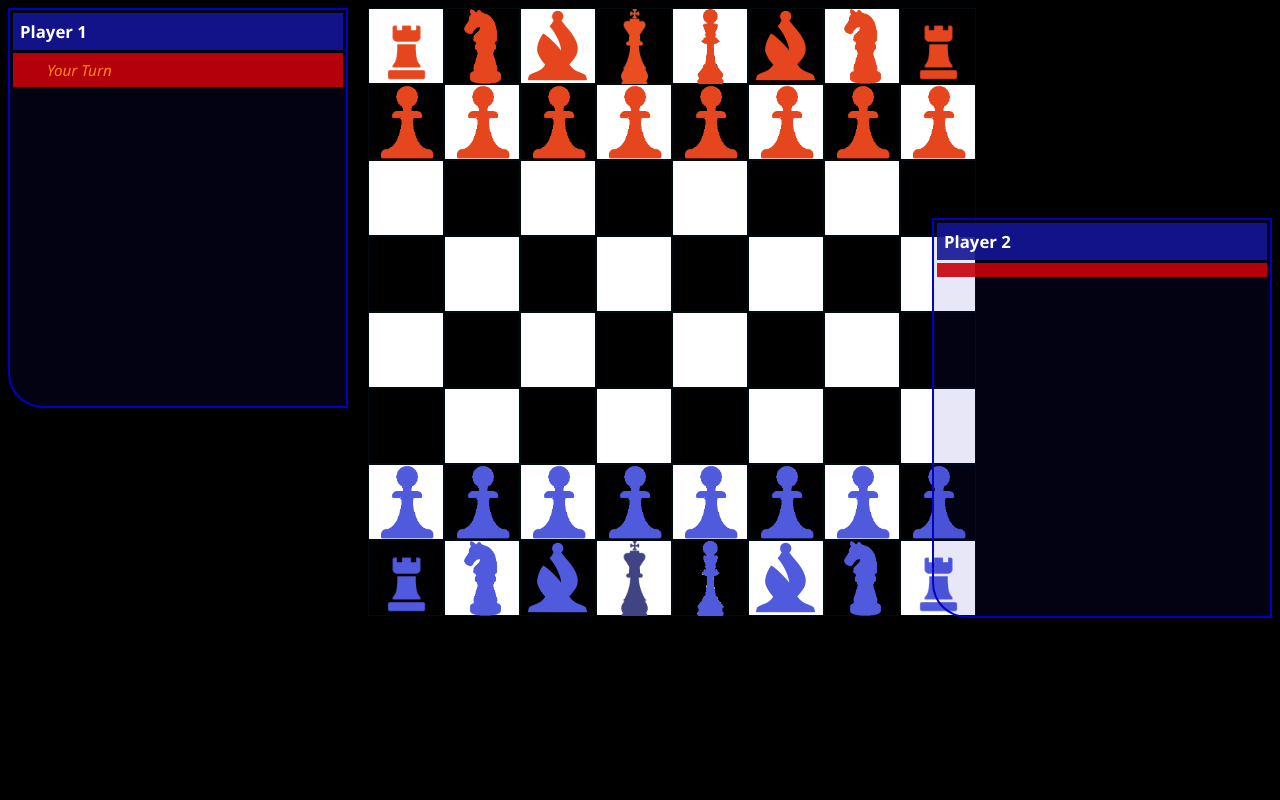
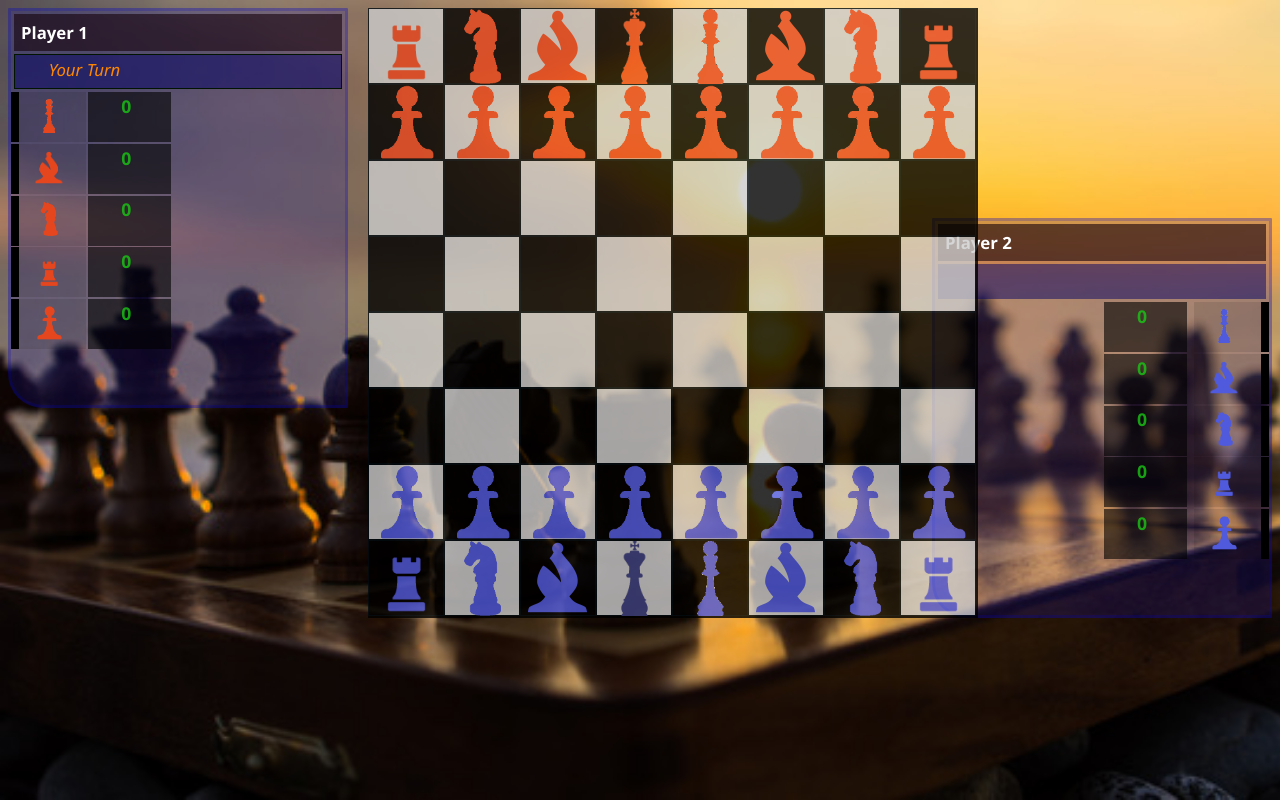
Before and after one commit to akshaydongaregit/OnlineChess, a plain HTML site: page Chess.html in a window 1280 px wide. Drawn offline with Linux system fonts and the light colour scheme.

Commit message:
UI changed

```diff
--- a/Chess.html
+++ b/Chess.html
@@ -24,10 +24,19 @@
     </head>
     <body>
     <div id="player1" class="player">
-    <div id="pname1" class="player-name">
-        Player 1
+        <div id="pname1" class="player-name">
+            Player 1
+        </div>
+        <div id="pt1" class="player-turn"></div>
+        <div id="outs" class="out-tab">
+            <script>
+                for(var i=0;i<5;i++)
+                    document.write("<div id=\"opi1"+i+"\" class=\"out-piece\"><div id=\"opicon1"+i+"\" class=\"opicon\"></div></div><div id=\"opcnt1"+i+"\" class=\"out-count\">0</div>");
+            </script>
+        </div>
     </div>
-    <div id="pt1" class="player-turn"></div>
+
+    <div id="blay" >
     </div>
 
     <div id="board">
@@ -55,6 +64,12 @@
             Player 2
         </div>
         <div id="pt2" class="player-turn"></div>
+        <div id="outs" class="out-tab t2">
+            <script>
+                for(var i=0;i<5;i++)
+                    document.write("<div id=\"opi2"+i+"\" class=\"out-piece\"><div id=\"opicon2"+i+"\" class=\"opicon\"></div></div><div id=\"opcnt2"+i+"\" class=\"out-count\">0</div>");
+            </script>
+        </div>
     </div>
 
         <script>
@@ -69,14 +84,14 @@
 
                     if(i%2!=0)
                         if(j%2!=0)
-                             clr="#fff";
+                             clr="rgba(255,255,255,.8)";
                         else
-                            clr="#000";
+                            clr="rgba(0,0,0,.8)";
                     else
                         if(j%2!=0)
-                            clr="#000";
+                            clr="rgba(0,0,0,.8)";
                         else
-                            clr="#fff";
+                            clr="rgba(255,255,255,.8)";
 
                     el.setAttribute("style","background-color:"+clr+";");
                 }
--- /dev/null
+++ b/css/circle.css
@@ -0,0 +1,49 @@
+#bar-circle
+{
+  padding:1%;
+  position: absolute;
+  left: 30%;
+  width: 30%;
+  height: 300px;
+  background: black;
+  box-sizing: border-box;
+}
+
+.bar
+{
+  width: 20%;
+  height: 20px;
+  background:white;
+  margin: 1%;
+}
+
+#bar1
+{
+  position: absolute;
+  transform: rotate(90deg);
+  left: 30%;
+  top:20%;
+}
+
+#bar2
+{
+  position: absolute;
+  transform: rotate(90deg);
+  left: 30%;
+  top: 70%;
+}
+#bar3
+{
+  position: absolute;
+  transform: rotate(0deg);
+  left: 10%;
+  top: 45%;
+}
+
+#bar0
+{
+  position: absolute;
+  transform: rotate(0deg);
+  left: 50%;
+  top: 45%;
+}
--- a/css/main.css
+++ b/css/main.css
@@ -1,13 +1,15 @@
 
 body{
-    background:#000;
+    background:url('../img/Chess1.jpg') no-repeat;
+    background-size: cover;
+
 }
 
 .player{
     width: 340px;
     height: 400px;
     background:#fff;
-    border:2px solid rgba(2,2,200,.99);
+    border:3px solid rgba(2,2,200,.2);
     border-radius:1px;
     border-bottom-left-radius: 35px;
     box-sizing:border-box;
@@ -15,17 +17,17 @@ body{
 
 #player1{
     float:left;
-    background: rgba(20,20,180,.1);
+    background: rgba(20,20,180,.2);
 }
 #player2{
     float:right;
     margin-top: -400px;
-    background: rgba(30,20,180,.1);
+    background: rgba(30,20,180,.2);
 }
 
 .player-name
 {
-    background: rgba(20,20,150,.9);
+    background: rgba(20,0,10,.6);
     margin:1%;
     padding: 2%;
     font: bold 105% "Segoe UI",arial;
@@ -34,12 +36,69 @@ body{
 
 .player-turn
 {
-    background: rgba(200,0,10,.9);
+    background: rgba(2,0,100,.5);
+    border:0px solid rgba(0,20,0,1);
     margin:1%;
-    padding: 2%;
+    padding: 1%;
+    height: 35px;
     padding-left: 10%;
-    font: italic 95% "Segoe UI",arial;
-    color:#f81;
+    font: italic 105% "Segoe UI",arial;
+    color:#f80;
+    box-sizing: border-box;
+}
+.out-tab
+{
+    width:50%;
+    height: 300px;
+}
+.out-tab.t2
+{
+    float:right;
+}
+.out-piece[id^="opi2"]
+{
+    float:right;
+    margin-bottom:1% ;
+    border-left:0px solid ;
+    border-right:8px solid ;
+}
+
+.opicon
+{
+    width:50%;
+    height: 50px;
+    background: rgba(0,0,0,1);
+    background: url('../img/icons/pawn1.png') rgba(0,0,0,.01) no-repeat;
+    background-size: contain;
+    margin-left: 20%;
+    margin-top: 10%;
+}
+
+.out-piece
+{
+    margin:0%;
+    width: 45%;
+    height: 50px;
+    background: rgba(0,0,0,.1);
+    border-left:8px solid #000;
+    box-sizing:border-box;
+    float: left;
+}
+
+.out-count
+{
+    background-size: cover;
+    padding: 1%;
+    padding-left: 20%;
+    margin:1%;
+    margin-top: 0px;
+    width: 50%;
+    height: 50px;
+    background:rgba(0,0,0,.6);
+    float:left;
+    color: rgba(25,200,20,.8);
+    font:bold 110% "Segoe UI";
+    box-sizing:border-box;
 }
 
 #board{
@@ -48,6 +107,7 @@ body{
             background: #000;
             margin-left:360px;
             margin-bottom:0px;
+            opacity:.8;
         }
 
         .block
@@ -66,3 +126,14 @@ body{
             width: 75px;
             height: 75px;
         }
+
+/* #blay
+{
+    position: fixed;
+    left:0;
+    top: 0;
+    width:100%;
+    height: 100%;
+    background-color: rgba(0,0,50,.15);
+}
+*/
--- a/js/board.js
+++ b/js/board.js
@@ -24,5 +24,28 @@ for(var i=1;i<9;i++)
 {
     document.getElementById("ib7"+i+"").setAttribute("style","background:url('img/icons/pawn2.png');background-size:cover");
 }
+updatePlayerNote();
+setOutPlayerTab();
+function setOutPlayerTab()
+{
+    document.getElementById("opicon20").setAttribute("style","background:url('img/icons/queen2.png') no-repeat;background-size:contain");
+    document.getElementById("opicon21").setAttribute("style","background:url('img/icons/bishop2.png') no-repeat;background-size:contain");
+    document.getElementById("opicon22").setAttribute("style","background:url('img/icons/knight2.png') no-repeat;background-size:contain");
+    document.getElementById("opicon23").setAttribute("style","background:url('img/icons/rook2.png') no-repeat;background-size:contain");
+    document.getElementById("opicon24").setAttribute("style","background:url('img/icons/pawn2.png') no-repeat;background-size:contain");
 
-updatePlayerNote();
+    document.getElementById("opicon10").setAttribute("style","background:url('img/icons/queen1.png') no-repeat;background-size:contain");
+    document.getElementById("opicon11").setAttribute("style","background:url('img/icons/bishop1.png') no-repeat;background-size:contain");
+    document.getElementById("opicon12").setAttribute("style","background:url('img/icons/knight1.png') no-repeat;background-size:contain");
+    document.getElementById("opicon13").setAttribute("style","background:url('img/icons/rook1.png') no-repeat;background-size:contain");
+    document.getElementById("opicon14").setAttribute("style","background:url('img/icons/pawn1.png') no-repeat;background-size:contain");
+}
+
+function changeBodyBackground()
+{
+    var r=parseInt(Math.random()*10);
+    if(r==0)
+        changeBodyBackground();
+    else
+        document.body.setAttribute("style","background:url('img/Chess"+r+".jpg') no-repeat;background-size:cover");
+}
--- a/js/play.js
+++ b/js/play.js
@@ -14,14 +14,20 @@ var cplayer=1;
 /* Defining functions to calculate and mange moves pieces  */
 function updatePlayerNote()
 {
+    var pt1 = document.getElementById("pt1");
+    var pt2 = document.getElementById("pt2");
     if(cplayer>0)
     {
-        document.getElementById("pt2").innerHTML="";
-        document.getElementById("pt1").innerHTML="Your Turn";
+        pt2.innerHTML="";
+        pt2.style.border="";
+        pt1.innerHTML="Your Turn";
+        pt1.style.border="1.5px solid rgba(0,20,0,1)";
     }else if(cplayer<0)
     {
-        document.getElementById("pt1").innerHTML="";
-        document.getElementById("pt2").innerHTML="Your Turn";
+        pt1.innerHTML="";
+        pt1.style.border="";
+        pt2.innerHTML="Your Turn";
+        pt2.style.border="1.5px solid rgba(0,20,0,1)";
     }
 }
 function handle_Block_Click(e)
@@ -52,6 +58,7 @@ function handle_Block_Click(e)
             return false;
 
         e.style.border="3px solid blue";
+        e.style.borderRadius="50%";
         clicked=e;
         show_Valid_Moves(e);
     }else if((blocks[r][c]<0&&blocks[r1][c1]<0)||(blocks[r][c]>0&&blocks[r1][c1]>0))
@@ -59,9 +66,11 @@ function handle_Block_Click(e)
         console.log("\nHomo click");
         //clearing current selected.
         clicked.style.border="";
+        clicked.style.borderRadius="0px";
         clear_Green_Marked();
 
         e.style.border="3px solid blue";
+        e.style.borderRadius="50%";
         clicked=e;
         show_Valid_Moves(e);
     }else
@@ -73,10 +82,14 @@ function handle_Block_Click(e)
 
 function move(e)
 {
+
     if(green_marked.indexOf(e)<0)
         return false;
     var p1=getPosition(e);
     var p2=getPosition(clicked);
+
+    updateOutCount(p1);
+
     blocks[p1.i][p1.j]=blocks[p2.i][p2.j];
     blocks[p2.i][p2.j]=0;
 
@@ -85,6 +98,7 @@ function move(e)
     ie.style.background=iclicked.style.background;
     iclicked.style.background="";
     clicked.style.border="";
+    clicked.style.borderRadius="";
     clicked=null;
     clear_Green_Marked();
 
@@ -166,6 +180,7 @@ function show_Valid_Moves(s)
             //console.log(" Formed Id : "+id);
             var be=document.getElementById(id);
             be.style.border="3px solid #0f0";
+            be.style.borderRadius="50%";
             green_marked.push(be);
         }
 }
@@ -186,6 +201,7 @@ function clear_Green_Marked()
     for(var i=0;i<green_marked.length;i++)
     {
         green_marked[i].style.border="";
+        green_marked[i].style.borderRadius="0px";
     }
     green_marked=[];
     //console.log("\nCleared "+green_marked.length);
@@ -404,3 +420,36 @@ for(var i=0;i<pcs.length;i++)
 }
 
 /*--------------------------------------------------------------*/
+
+/*--------------------------------------------------------------
+    Functions and data for keeping track of removed players.
+--------------------------------------------------------------*/
+var outs=[
+    [[12,0],[8,0],[5,0],[2,0],[1,0]],
+    [[-12,0],[-8,0],[-5,0],[-2,0],[-1,0]]
+];
+var pieces_icons=[
+    [[1,"pawn1.png"],[2,"rook1.png"],[5,"knight1.png"],[8,"bishop1.png"],[10,"king1.png"],[12,"queen1.png"]],
+    [[-1,"pawn2.png"],[-2,"rook2.png"],[-5,"knight2.png"],[-8,"bishop2.png"],[-10,"king2.png"],[-12,"queen2.png"]]
+];
+
+function updateOutCount(pos)
+{
+    for(var i=0;i<outs[0].length;i++)
+    {
+        var p=blocks[pos.i][pos.j];
+        if(Math.abs(p)==outs[0][i][0])
+        {
+            if(p>0)
+            {
+                outs[0][i][1]++;
+                document.getElementById("opcnt1"+i).innerHTML=""+outs[0][i][1];
+            }else
+            {
+                outs[1][i][1]++;
+                document.getElementById("opcnt2"+i).innerHTML=""+outs[1][i][1];
+            }
+            //changeBodyBackground();
+        }
+    }
+}
```
Also changed, not shown: circle.html (added, +15 -0 lines), img/Chess1.jpg (added), img/Chess2.jpg (added), img/Chess3.jpg (added), img/Chess4.jpg (added), img/Chess6.jpg (added), img/Chess7.jpg (added), img/Chess8.jpg (added), img/Chess9.jpg (added), 1 other file.
